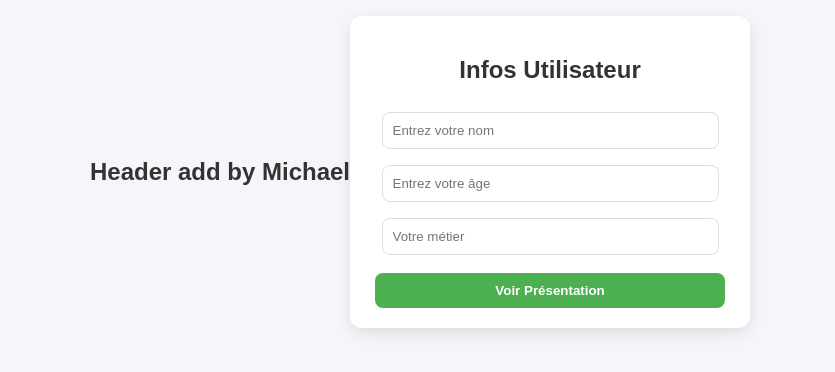
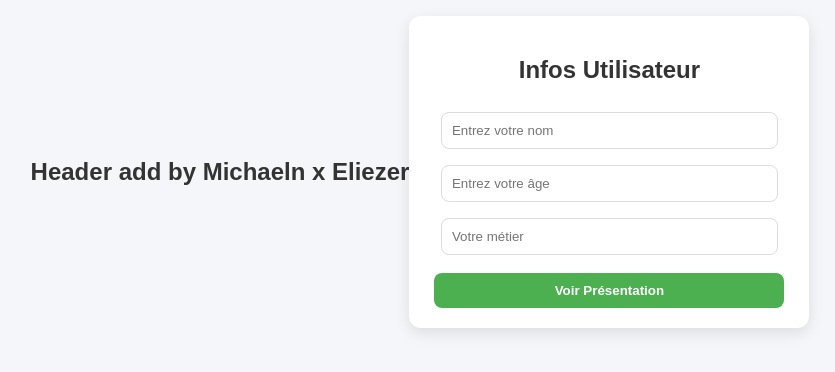
Before and after one commit to 1ne8ight/projet_devop_Tanoh_Eliezer, a plain HTML site: page index.html in a window 1280 px wide. Shown: the part 228-600 px from the top of the page, without its empty margins (220-1055 px from the left). Drawn offline with Linux system fonts and the light colour scheme.

Commit message:
Modif Header 2

```diff
--- a/index.html
+++ b/index.html
@@ -132,7 +132,7 @@
 
     <header>
         <h2>
-            Header add by Michael
+            Header add by Michaeln x Eliezer
         </h2>
     </header>
   <div class="container">
```
